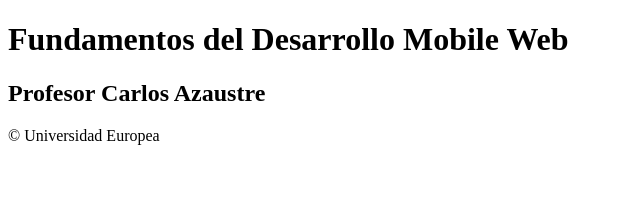
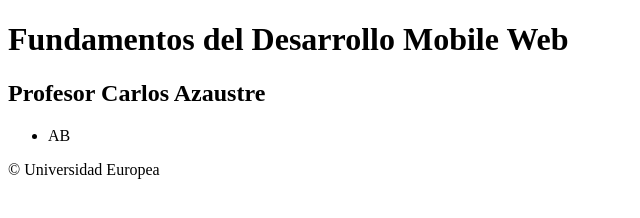
Before and after one commit to bohorquezandrea/fundamentos_web, a plain HTML site: page index.html in a window 1280 px wide. Shown: the whole page, without its empty margins (0-640 px from the left). Drawn offline with Linux system fonts and the light colour scheme.

Commit message:
Update index.html
añadir cambio desde github

```diff
--- a/index.html
+++ b/index.html
@@ -12,6 +12,7 @@
     </header>
 <main>
        <ul>
+           <li>AB</li>
     </ul>
 </main>
 
```
